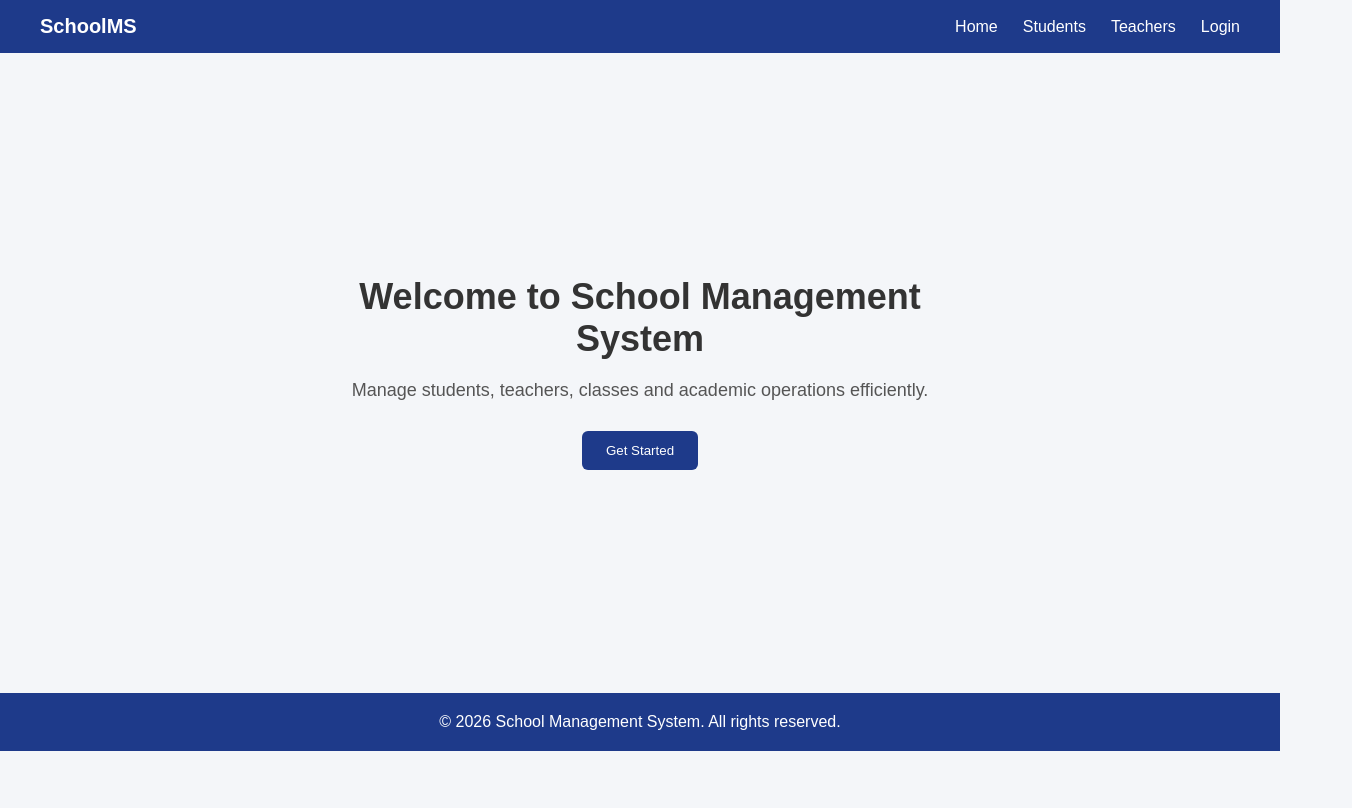
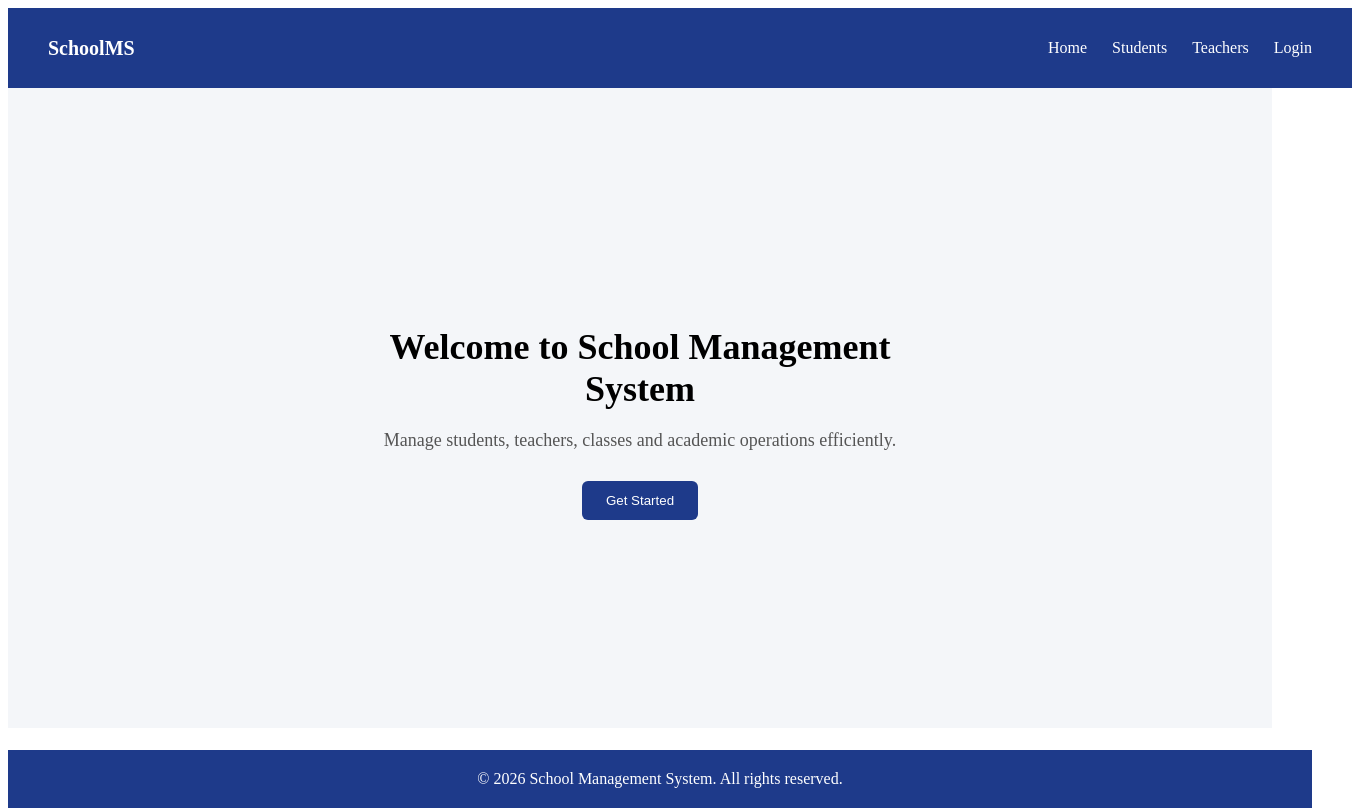
Before and after one commit to mulesanket/school-management-service, a React (Vite) app: page / in a window 1280 px wide. Shown: the whole page, 1352 px wide, since content can reach past the window. Built offline with nearby package versions, Linux system fonts and the light colour scheme.

Commit message:
initial code added

```diff
--- a/src/App.tsx
+++ b/src/App.tsx
@@ -4,11 +4,13 @@
 
 function App() {
   return (
-    <>
+    <div className="app-wrapper">
       <Navbar />
-      <Home />
+      <main className="app-content">
+        <Home />
+      </main>
       <Footer />
-    </>
+    </div>
   );
 }
 
--- a/src/index.css
+++ b/src/index.css
@@ -1,11 +1,13 @@
-* {
-  margin: 0;
-  padding: 0;
-  box-sizing: border-box;
+html, body, #root {
+  height: 100%;
 }
 
-body {
-  font-family: Arial, sans-serif;
-  background-color: #f4f6f9;
-  color: #333;
+.app-wrapper {
+  min-height: 100vh;
+  display: flex;
+  flex-direction: column;
 }
+
+.app-content {
+  flex: 1;
+}
```
